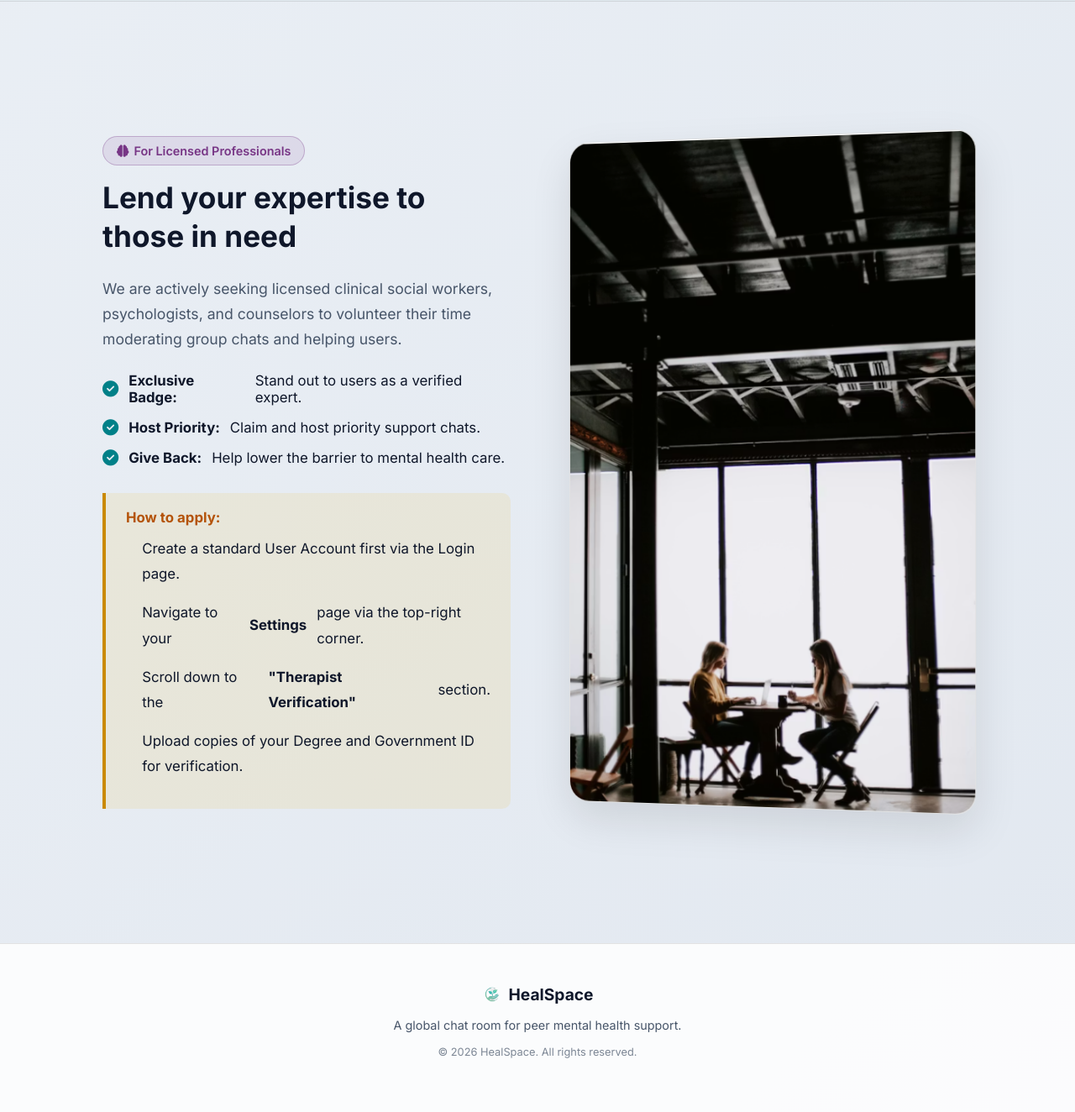
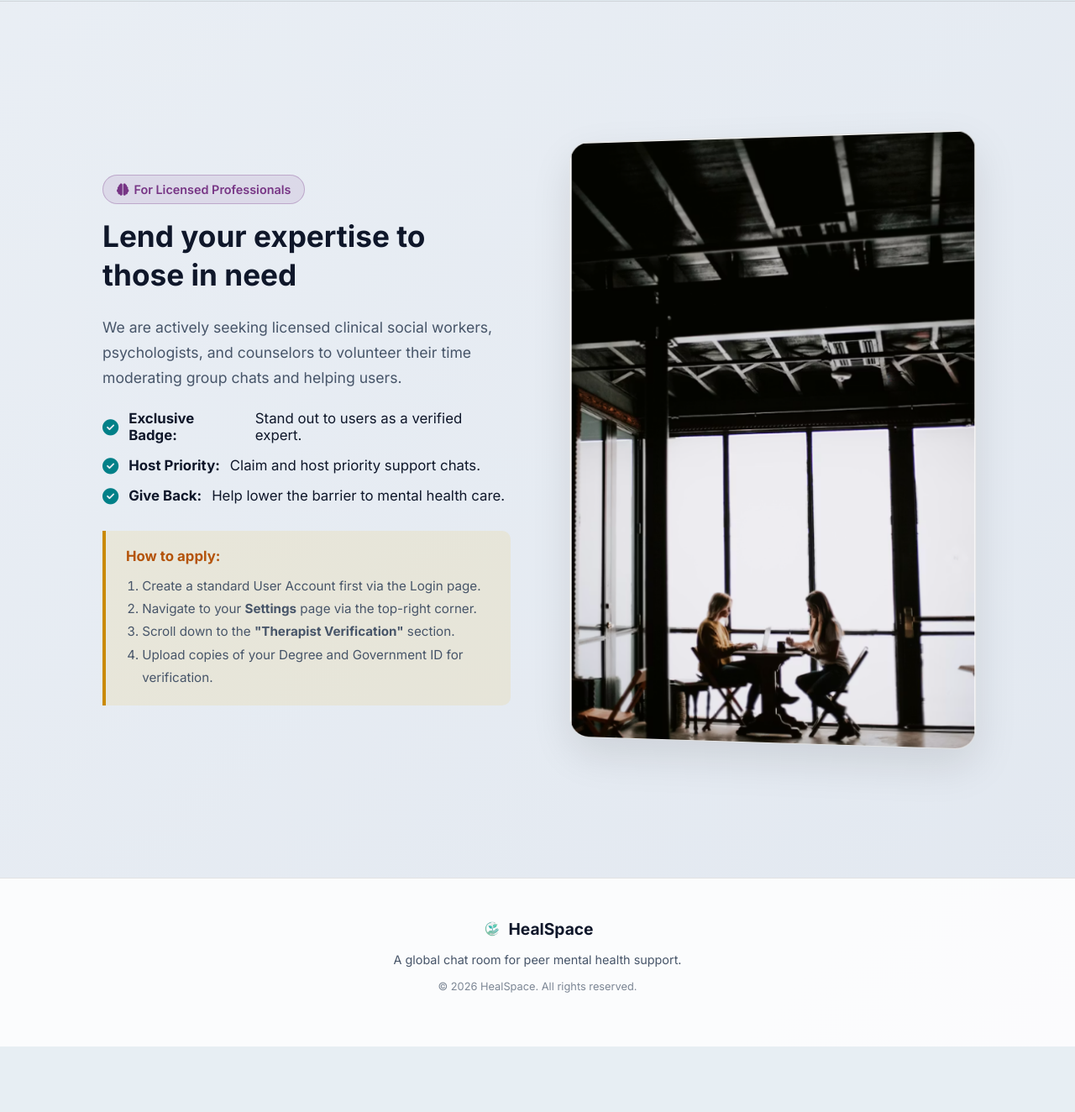
Before and after one commit to BaconFace288/HackYSU-Project, a FastAPI app: page / in a window 1280 px wide. Shown: the part 2833-4157 px from the top of the page at 84% size. After the commit the page ends 4079 px from the top, so only its background shows below. Run offline with FastAPI, Linux system fonts and the light colour scheme; some libraries are stand-ins or nearby versions.

Commit message:
fix: resolve nested CSS layout breaking How To Apply ordered list

```diff
--- a/templates/landing.html
+++ b/templates/landing.html
@@ -335,7 +335,7 @@
             margin: 0 0 2rem 0;
         }
 
-        .split-content li {
+        .split-content ul li {
             font-size: 1.05rem;
             color: var(--text-primary);
             margin-bottom: 1rem;
```
